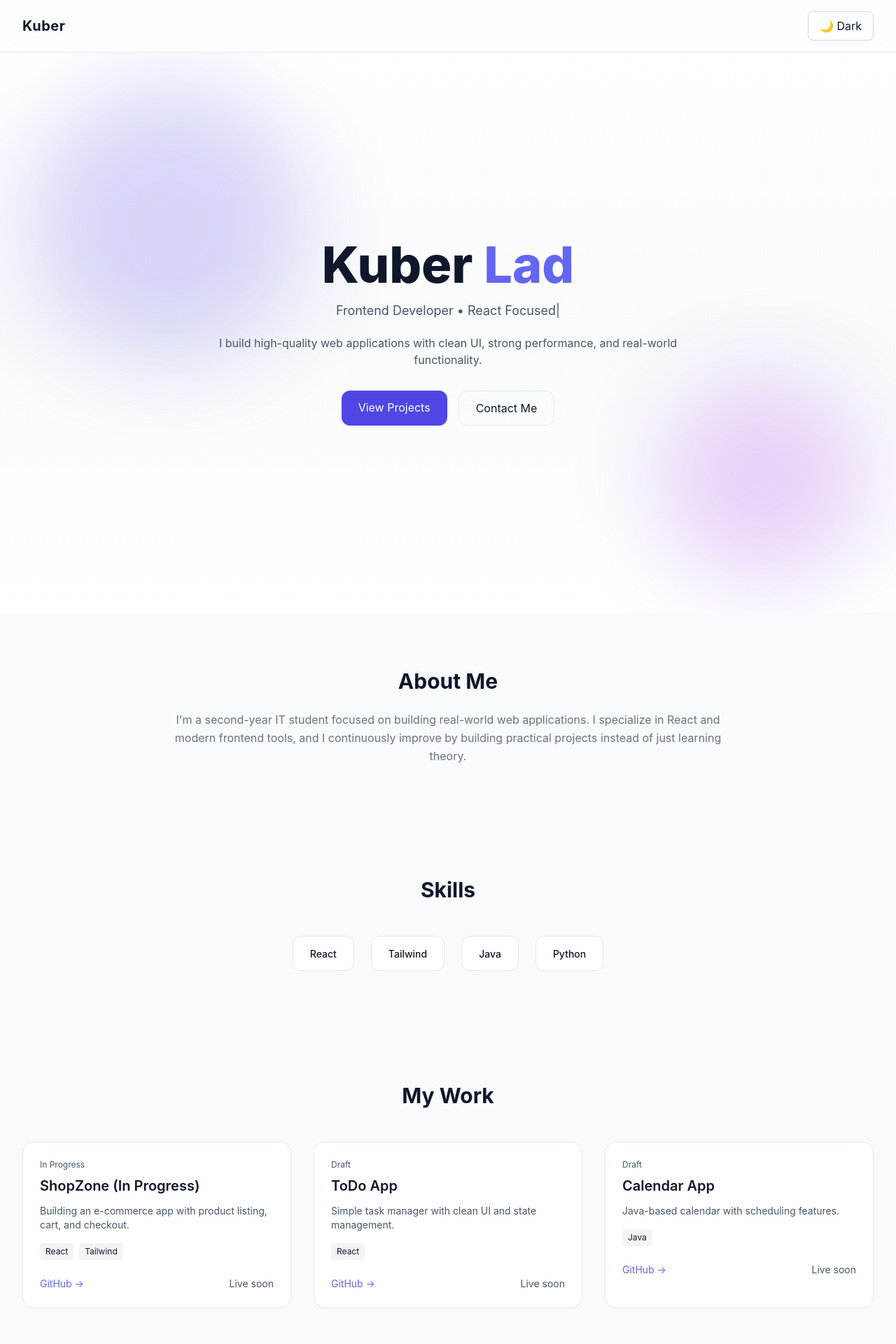
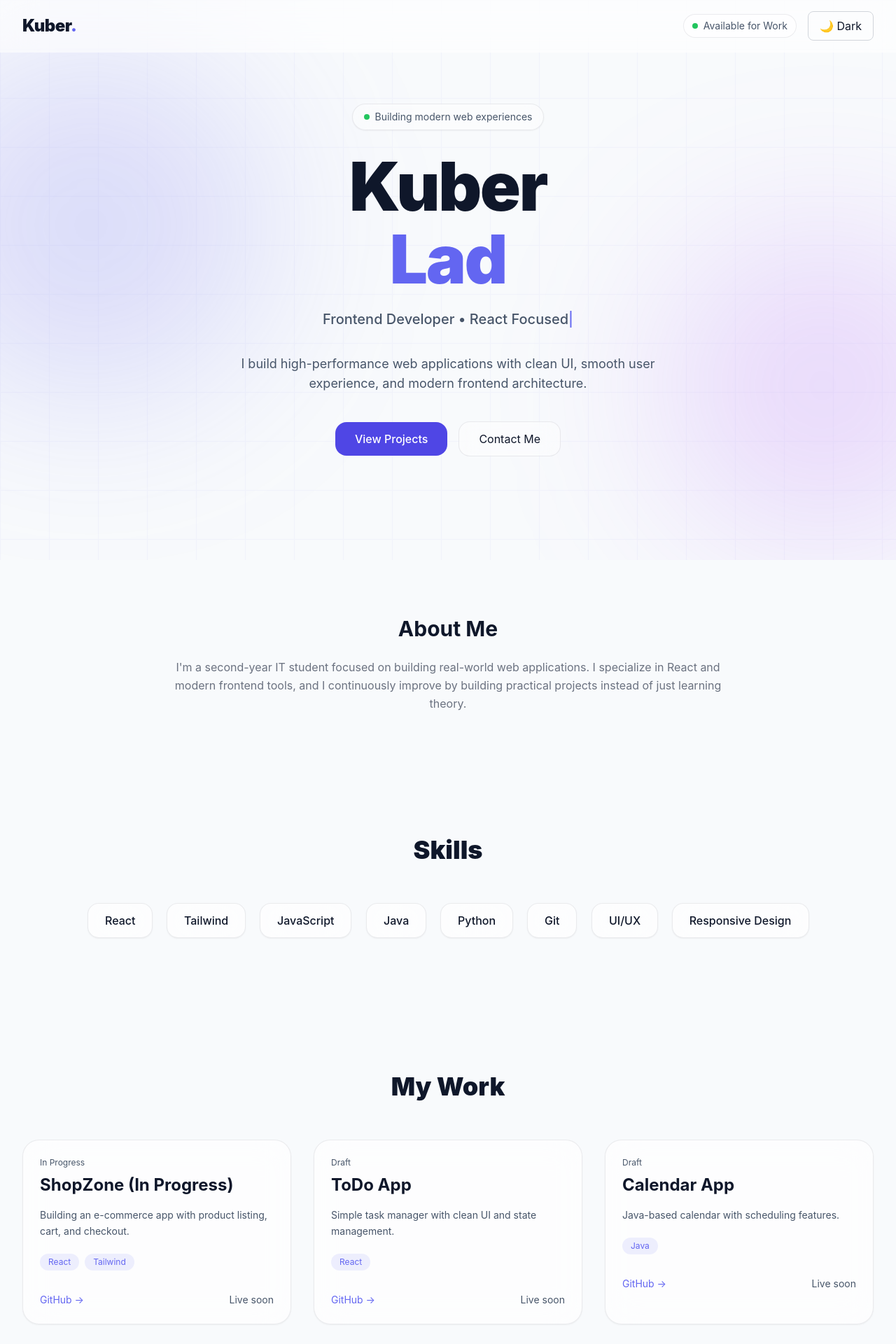
Before and after one commit to Kuberlad49/portfolio, a React app: page / in a window 1280 px wide. Shown: the top 1920 px of the page at 70% size. Built offline with nearby package versions, Linux system fonts and the light colour scheme; the HTML template or start-up script is replaced by a standard one.

Commit message:
upgrade hero and skills UI

```diff
--- a/package.json
+++ b/package.json
@@ -10,6 +10,7 @@
     "preview": "vite preview"
   },
   "dependencies": {
+    "framer-motion": "^12.38.0",
     "react": "^19.2.5",
     "react-dom": "^19.2.5"
   },
--- a/src/components/Hero.jsx
+++ b/src/components/Hero.jsx
@@ -1,66 +1,119 @@
 import { useEffect, useState } from "react";
+import { motion } from "framer-motion";
 
 const Hero = () => {
   const [text, setText] = useState("");
+
   const fullText = "Frontend Developer • React Focused";
 
   useEffect(() => {
     let i = 0;
+
     const interval = setInterval(() => {
       setText(fullText.slice(0, i));
       i++;
+
       if (i > fullText.length) clearInterval(interval);
     }, 35);
+
     return () => clearInterval(interval);
   }, []);
 
   return (
-    <section className="relative min-h-screen flex items-center justify-center text-center px-4 sm:px-6 overflow-hidden">
+    <section className="relative min-h-screen flex items-center justify-center overflow-hidden px-5 sm:px-8">
 
-      {/* 🔥 LIGHT + DARK BACKGROUND */}
-      <div className="absolute inset-0 bg-gradient-to-b from-white via-gray-50 to-white dark:from-black dark:via-gray-900 dark:to-black -z-10"></div>
+      {/* BACKGROUND */}
+      <div className="absolute inset-0 bg-[var(--bg)] -z-20"></div>
 
-      {/* 🔥 Glow Layers */}
-      <div className="absolute w-[400px] h-[400px] bg-indigo-600 opacity-20 blur-3xl rounded-full top-10 left-10 animate-pulse"></div>
-      <div className="absolute w-[300px] h-[300px] bg-purple-600 opacity-20 blur-3xl rounded-full bottom-10 right-10 animate-pulse"></div>
+      {/* GRID */}
+      <div className="absolute inset-0 opacity-[0.04] dark:opacity-[0.06] bg-[linear-gradient(to_right,#6366f1_1px,transparent_1px),linear-gradient(to_bottom,#6366f1_1px,transparent_1px)] bg-[size:70px_70px] -z-10"></div>
 
-      <div className="z-10 max-w-2xl">
+      {/* GLOW LEFT */}
+      <motion.div
+        animate={{ y: [0, -20, 0] }}
+        transition={{ duration: 8, repeat: Infinity }}
+        className="absolute top-[10%] left-[-120px] w-[350px] sm:w-[500px] h-[350px] sm:h-[500px] bg-indigo-500/20 blur-[120px] rounded-full"
+      />
 
-        {/* Name */}
-        <h1 className="text-4xl sm:text-6xl md:text-7xl font-extrabold leading-tight">
-          Kuber <span className="text-indigo-500">Lad</span>
-        </h1>
+      {/* GLOW RIGHT */}
+      <motion.div
+        animate={{ y: [0, 20, 0] }}
+        transition={{ duration: 10, repeat: Infinity }}
+        className="absolute bottom-[5%] right-[-120px] w-[300px] sm:w-[450px] h-[300px] sm:h-[450px] bg-purple-500/20 blur-[120px] rounded-full"
+      />
+
+      <div className="relative z-10 text-center max-w-4xl">
+
+        {/* Badge */}
+        <motion.div
+          initial={{ opacity: 0, y: 30 }}
+          animate={{ opacity: 1, y: 0 }}
+          transition={{ duration: 0.6 }}
+          className="inline-flex items-center gap-2 px-4 py-2 rounded-full border border-[var(--border)] bg-white/40 dark:bg-white/5 backdrop-blur-md text-sm text-[var(--subtext)] shadow-sm"
+        >
+          <div className="w-2 h-2 rounded-full bg-green-500 animate-pulse"></div>
+
+          Building modern web experiences
+        </motion.div>
+
+        {/* Heading */}
+        <motion.h1
+          initial={{ opacity: 0, y: 40 }}
+          animate={{ opacity: 1, y: 0 }}
+          transition={{ duration: 0.8 }}
+          className="mt-8 text-5xl sm:text-7xl md:text-8xl font-black tracking-tight leading-none"
+        >
+          <span className="block">Kuber</span>
+
+          <span className="block text-indigo-500 mt-2">
+            Lad
+          </span>
+        </motion.h1>
 
         {/* Typing */}
-        <p className="mt-4 text-sm sm:text-lg text-[var(--subtext)] h-6">
+        <motion.p
+          initial={{ opacity: 0 }}
+          animate={{ opacity: 1 }}
+          transition={{ delay: 0.5 }}
+          className="mt-6 text-base sm:text-xl text-[var(--subtext)] h-8 font-medium"
+        >
           {text}
-          <span className="animate-pulse">|</span>
-        </p>
+          <span className="animate-pulse text-indigo-500">|</span>
+        </motion.p>
 
         {/* Description */}
-        <p className="mt-6 text-sm sm:text-base text-[var(--subtext)] px-2">
-          I build high-quality web applications with clean UI, strong performance,
-          and real-world functionality.
-        </p>
+        <motion.p
+          initial={{ opacity: 0, y: 25 }}
+          animate={{ opacity: 1, y: 0 }}
+          transition={{ delay: 0.7 }}
+          className="mt-8 max-w-2xl mx-auto text-sm sm:text-lg leading-relaxed text-[var(--subtext)]"
+        >
+          I build high-performance web applications with clean UI,
+          smooth user experience, and modern frontend architecture.
+        </motion.p>
 
-        {/* CTA */}
-        <div className="mt-8 flex flex-col sm:flex-row gap-4 justify-center">
-
+        {/* Buttons */}
+        <motion.div
+          initial={{ opacity: 0, y: 25 }}
+          animate={{ opacity: 1, y: 0 }}
+          transition={{ delay: 0.9 }}
+          className="mt-10 flex flex-col sm:flex-row items-center justify-center gap-4"
+        >
           <a
             href="#projects"
-            className="px-6 py-3 bg-indigo-600 text-white rounded-xl hover:shadow-lg hover:scale-105"
+            className="group px-7 py-3 rounded-2xl bg-indigo-600 text-white font-medium hover:scale-[1.05] hover:shadow-[0_0_35px_rgba(99,102,241,0.45)]"
           >
             View Projects
           </a>
 
           <a
             href="#contact"
-            className="px-6 py-3 border border-[var(--border)] rounded-xl hover:bg-gray-100 dark:hover:bg-gray-800"
+            className="px-7 py-3 rounded-2xl border border-[var(--border)] bg-white/40 dark:bg-white/5 backdrop-blur-md hover:bg-white/70 dark:hover:bg-white/10"
           >
             Contact Me
           </a>
+        </motion.div>
 
-        </div>
       </div>
     </section>
   );
--- a/src/components/Navbar.jsx
+++ b/src/components/Navbar.jsx
@@ -1,11 +1,38 @@
 import ThemeToggle from "./ThemeToggle";
+import { motion } from "framer-motion";
 
 const Navbar = () => {
   return (
-    <nav className="flex justify-between items-center px-8 py-4 sticky top-0 bg-white/70 dark:bg-gray-900/70 backdrop-blur-md z-50 border-b border-gray-200 dark:border-gray-800">
-      <h1 className="text-xl font-bold tracking-wide">Kuber</h1>
-      <ThemeToggle />
-    </nav>
+    <motion.nav
+      initial={{ y: -80 }}
+      animate={{ y: 0 }}
+      transition={{ duration: 0.6 }}
+      className="fixed top-0 left-0 w-full z-50 border-b border-white/10 backdrop-blur-xl bg-white/60 dark:bg-[#020617]/60"
+    >
+      <div className="max-w-7xl mx-auto px-5 sm:px-8 py-4 flex items-center justify-between">
+
+        <a
+          href="/"
+          className="text-2xl font-black tracking-tight"
+        >
+          Kuber
+          <span className="text-indigo-500">.</span>
+        </a>
+
+        <div className="flex items-center gap-4">
+
+          <div className="hidden sm:flex items-center gap-2 text-sm text-[var(--subtext)] bg-white/40 dark:bg-white/5 border border-[var(--border)] px-3 py-1.5 rounded-full">
+
+            <div className="w-2 h-2 rounded-full bg-green-500 animate-pulse"></div>
+
+            Available for Work
+          </div>
+
+          <ThemeToggle />
+
+        </div>
+      </div>
+    </motion.nav>
   );
 };
 
--- a/src/components/Projects.jsx
+++ b/src/components/Projects.jsx
@@ -1,47 +1,60 @@
 import projects from "../data/projects";
+import { motion } from "framer-motion";
 
 const Projects = () => {
   return (
-    <section id="projects" className="px-4 sm:px-8 py-20">
-      <h2 className="text-3xl font-bold text-center mb-12">
+    <section id="projects" className="px-4 sm:px-8 py-24">
+
+      <motion.h2
+        initial={{ opacity: 0, y: 40 }}
+        whileInView={{ opacity: 1, y: 0 }}
+        transition={{ duration: 0.6 }}
+        viewport={{ once: true }}
+        className="text-3xl sm:text-4xl font-black text-center mb-14"
+      >
         My Work
-      </h2>
+      </motion.h2>
 
       <div className="grid md:grid-cols-3 gap-8">
+
         {projects.map((p, i) => (
-          <div
+
+          <motion.div
             key={i}
-            className="group p-6 rounded-2xl border border-[var(--border)] bg-[var(--card)] hover:-translate-y-2 hover:shadow-xl transition duration-300"
+            initial={{ opacity: 0, y: 60 }}
+            whileInView={{ opacity: 1, y: 0 }}
+            transition={{ duration: 0.5, delay: i * 0.15 }}
+            viewport={{ once: true }}
+            whileHover={{ y: -8 }}
+            className="group p-6 rounded-3xl border border-[var(--border)] bg-[var(--card)] backdrop-blur-xl shadow-sm hover:shadow-2xl"
           >
-            {/* Status */}
+
             <div className="text-xs mb-2 text-[var(--subtext)]">
               {p.status === "in-progress" ? "In Progress" : "Draft"}
             </div>
 
-            {/* Title */}
-            <h3 className="text-xl font-semibold group-hover:text-indigo-500 transition">
+            <h3 className="text-2xl font-bold group-hover:text-indigo-500">
               {p.title}
             </h3>
 
-            {/* Description */}
-            <p className="mt-3 text-sm text-[var(--subtext)]">
+            <p className="mt-4 text-sm leading-relaxed text-[var(--subtext)]">
               {p.desc}
             </p>
 
-            {/* Tech */}
-            <div className="flex flex-wrap gap-2 mt-4">
+            <div className="flex flex-wrap gap-2 mt-5">
+
               {p.tech.map((t, idx) => (
                 <span
                   key={idx}
-                  className="text-xs px-2 py-1 rounded bg-gray-100 dark:bg-gray-800"
+                  className="text-xs px-3 py-1 rounded-full bg-indigo-500/10 text-indigo-500"
                 >
                   {t}
                 </span>
               ))}
+
             </div>
 
-            {/* Links */}
-            <div className="flex justify-between items-center mt-6 text-sm">
+            <div className="flex justify-between items-center mt-8 text-sm">
 
               <a
                 href={p.github || "#"}
@@ -51,22 +64,14 @@ const Projects = () => {
                 GitHub →
               </a>
 
-              {p.live ? (
-                <a
-                  href={p.live}
-                  target="_blank"
-                  className="text-indigo-500 hover:underline"
-                >
-                  Live →
-                </a>
-              ) : (
-                <span className="text-[var(--subtext)]">
-                  Live soon
-                </span>
-              )}
+              <span className="text-[var(--subtext)]">
+                Live soon
+              </span>
 
             </div>
-          </div>
+
+          </motion.div>
+
         ))}
       </div>
     </section>
--- a/src/components/Skills.jsx
+++ b/src/components/Skills.jsx
@@ -1,21 +1,51 @@
+import { motion } from "framer-motion";
+
 const Skills = () => {
-  const skills = ["React", "Tailwind", "Java", "Python"];
+  const skills = [
+    "React",
+    "Tailwind",
+    "JavaScript",
+    "Java",
+    "Python",
+    "Git",
+    "UI/UX",
+    "Responsive Design",
+  ];
 
   return (
-    <section className="px-4 sm:px-8 py-20 text-center">
-      <h2 className="text-3xl font-bold mb-12">Skills</h2>
+    <section className="px-4 sm:px-8 py-24 text-center">
 
-      <div className="flex flex-wrap justify-center gap-6">
+      <motion.h2
+        initial={{ opacity: 0, y: 35 }}
+        whileInView={{ opacity: 1, y: 0 }}
+        transition={{ duration: 0.6 }}
+        viewport={{ once: true }}
+        className="text-3xl sm:text-4xl font-black mb-14"
+      >
+        Skills
+      </motion.h2>
+
+      <div className="flex flex-wrap justify-center gap-5">
 
         {skills.map((skill, i) => (
-          <div
+
+          <motion.div
             key={i}
-            className="px-6 py-3 rounded-xl border border-[var(--border)] bg-[var(--card)] hover:-translate-y-1 hover:shadow-lg transition"
+            initial={{ opacity: 0, scale: 0.7 }}
+            whileInView={{ opacity: 1, scale: 1 }}
+            transition={{ delay: i * 0.05 }}
+            viewport={{ once: true }}
+            whileHover={{
+              y: -6,
+              scale: 1.05,
+            }}
+            className="px-6 py-3 rounded-2xl border border-[var(--border)] bg-[var(--card)] backdrop-blur-xl shadow-sm"
           >
-            <span className="text-sm font-medium text-[var(--text)]">
+            <span className="font-medium">
               {skill}
             </span>
-          </div>
+          </motion.div>
+
         ))}
 
       </div>
--- a/src/index.css
+++ b/src/index.css
@@ -2,22 +2,29 @@
 @tailwind components;
 @tailwind utilities;
 
-/* THEME SYSTEM */
+/* ========================= */
+/* THEME */
+/* ========================= */
+
 :root {
   --bg: #f8fafc;
-  --card: #ffffff;
+  --card: rgba(255, 255, 255, 0.65);
   --text: #0f172a;
   --subtext: #475569;
-  --border: #e2e8f0;
+  --border: rgba(15, 23, 42, 0.08);
 }
 
 .dark {
   --bg: #020617;
-  --card: #0f172a;
+  --card: rgba(15, 23, 42, 0.65);
   --text: #e2e8f0;
   --subtext: #94a3b8;
-  --border: #1e293b;
+  --border: rgba(255, 255, 255, 0.08);
 }
+
+/* ========================= */
+/* GLOBAL */
+/* ========================= */
 
 html {
   scroll-behavior: smooth;
@@ -26,22 +33,77 @@ html {
 body {
   background: var(--bg);
   color: var(--text);
-  font-family: 'Inter', sans-serif;
+  font-family: "Inter", sans-serif;
+  overflow-x: hidden;
 }
 
-/* smooth transitions */
 * {
-  transition: all 0.25s ease;
+  transition:
+    background-color 0.3s ease,
+    border-color 0.3s ease,
+    color 0.3s ease,
+    box-shadow 0.3s ease,
+    transform 0.3s ease;
 }
 
-/* glow hover */
-.glow:hover {
-  box-shadow: 0 0 25px rgba(99, 102, 241, 0.3);
+/* ========================= */
+/* HERO CARD */
+/* ========================= */
+
+.hero-card {
+  padding: 1.2rem;
+  border-radius: 1.4rem;
+  border: 1px solid var(--border);
+  background: var(--card);
+  backdrop-filter: blur(18px);
+  -webkit-backdrop-filter: blur(18px);
 }
 
-/* animation */
-@keyframes float {
-  0% { transform: translateY(0px); }
-  50% { transform: translateY(-12px); }
-  100% { transform: translateY(0px); }
+.hero-card h3 {
+  font-size: 1.2rem;
+  font-weight: 700;
 }
+
+.hero-card p {
+  margin-top: 4px;
+  color: var(--subtext);
+  font-size: 0.9rem;
+}
+
+/* ========================= */
+/* PREMIUM SCROLLBAR */
+/* ========================= */
+
+::-webkit-scrollbar {
+  width: 7px;
+}
+
+::-webkit-scrollbar-track {
+  background: transparent;
+}
+
+::-webkit-scrollbar-thumb {
+  background: linear-gradient(
+    to bottom,
+    rgba(99, 102, 241, 0.95),
+    rgba(168, 85, 247, 0.95)
+  );
+
+  border-radius: 999px;
+
+  box-shadow:
+    0 0 10px rgba(99, 102, 241, 0.35),
+    0 0 20px rgba(168, 85, 247, 0.2);
+}
+
+::-webkit-scrollbar-thumb:hover {
+  background: linear-gradient(
+    to bottom,
+    rgba(99, 102, 241, 1),
+    rgba(168, 85, 247, 1)
+  );
+
+  box-shadow:
+    0 0 14px rgba(99, 102, 241, 0.5),
+    0 0 24px rgba(168, 85, 247, 0.35);
+}
```
Also changed, not shown: 1 other file (tests, documents, lock files or other folders).
